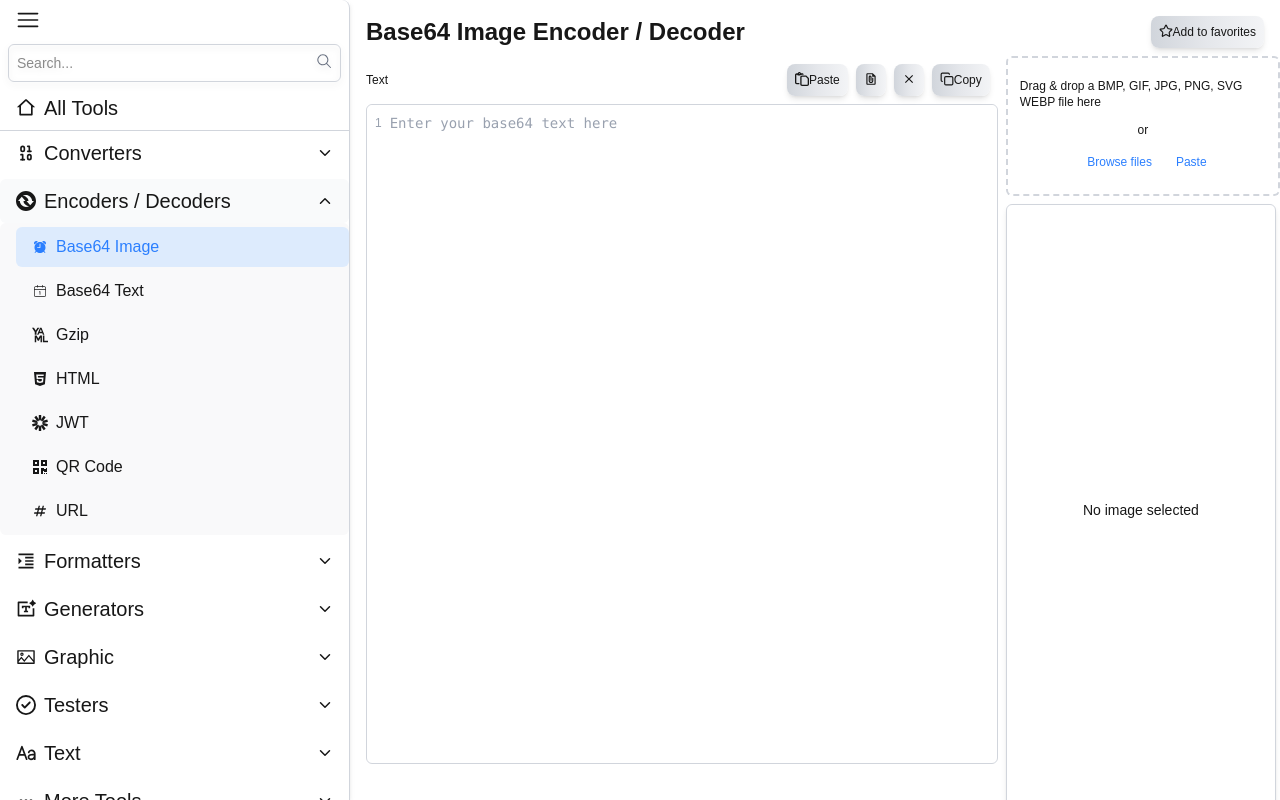
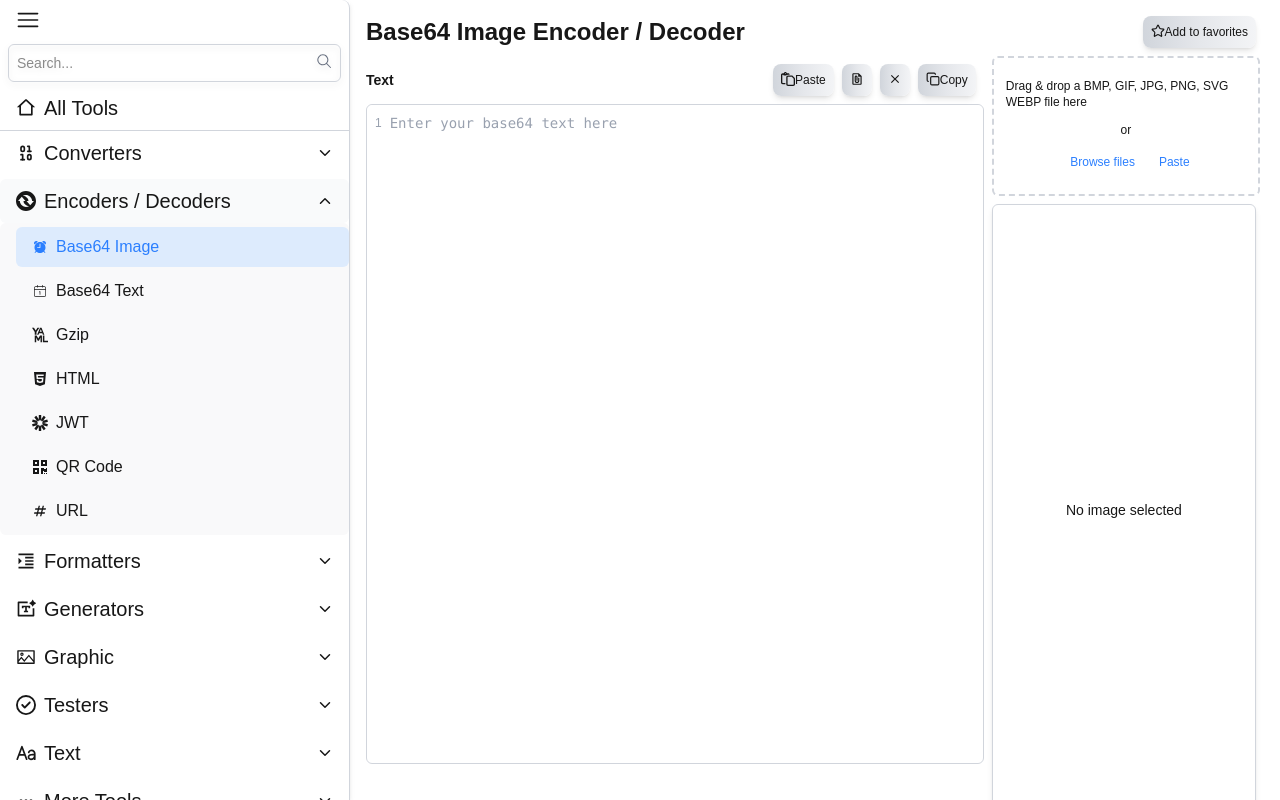
Before and after one commit to Kanghocit/Devtoys, a Next.js app: page /base64-image in a window 1280 px wide. Built offline with nearby package versions, Linux system fonts and the light colour scheme.

Commit message:
fix(ui): base64-image

```diff
--- a/src/app/(codec)/base64-image/page.tsx
+++ b/src/app/(codec)/base64-image/page.tsx
@@ -28,13 +28,13 @@ const Base64Image = () => {
   };
 
   return (
-    <div className="flex flex-col rounded-2xl h-full p-2">
+    <div className="flex flex-col rounded-2xl h-full p-2 me-2 ">
       <Header title="Base64 Image Encoder / Decoder" />
 
-      <div className="grid grid-cols-[70%_30%] gap-2">
+      <div className="grid grid-cols-[70%_30%] gap-2 me-3">
         <div>
           <div className="flex justify-between items-center p-2">
-            <p className="text-xs">Text</p>
+            <p className="text-sm font-semibold">Text</p>
 
             <div className="flex gap-2">
               <ButtonPaste setInputText={setImgsrc} />
```
